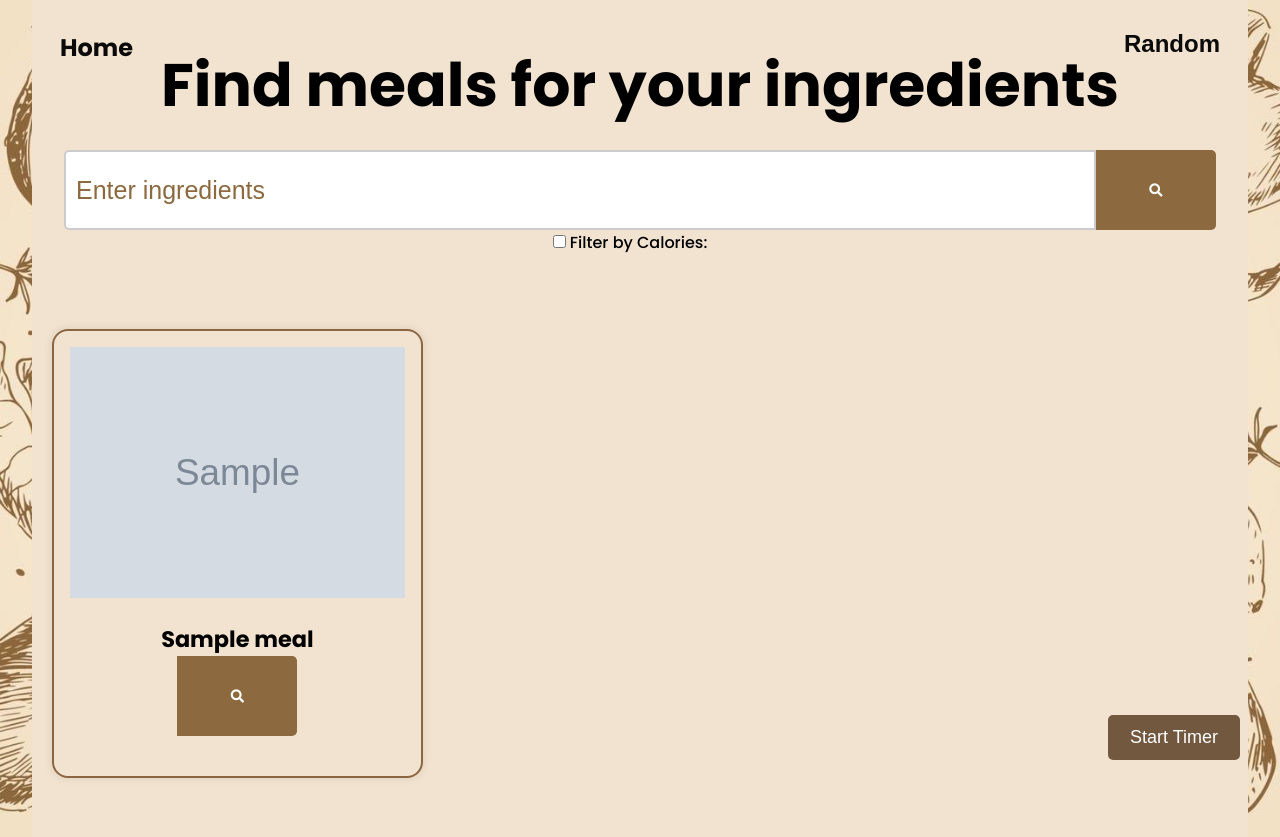
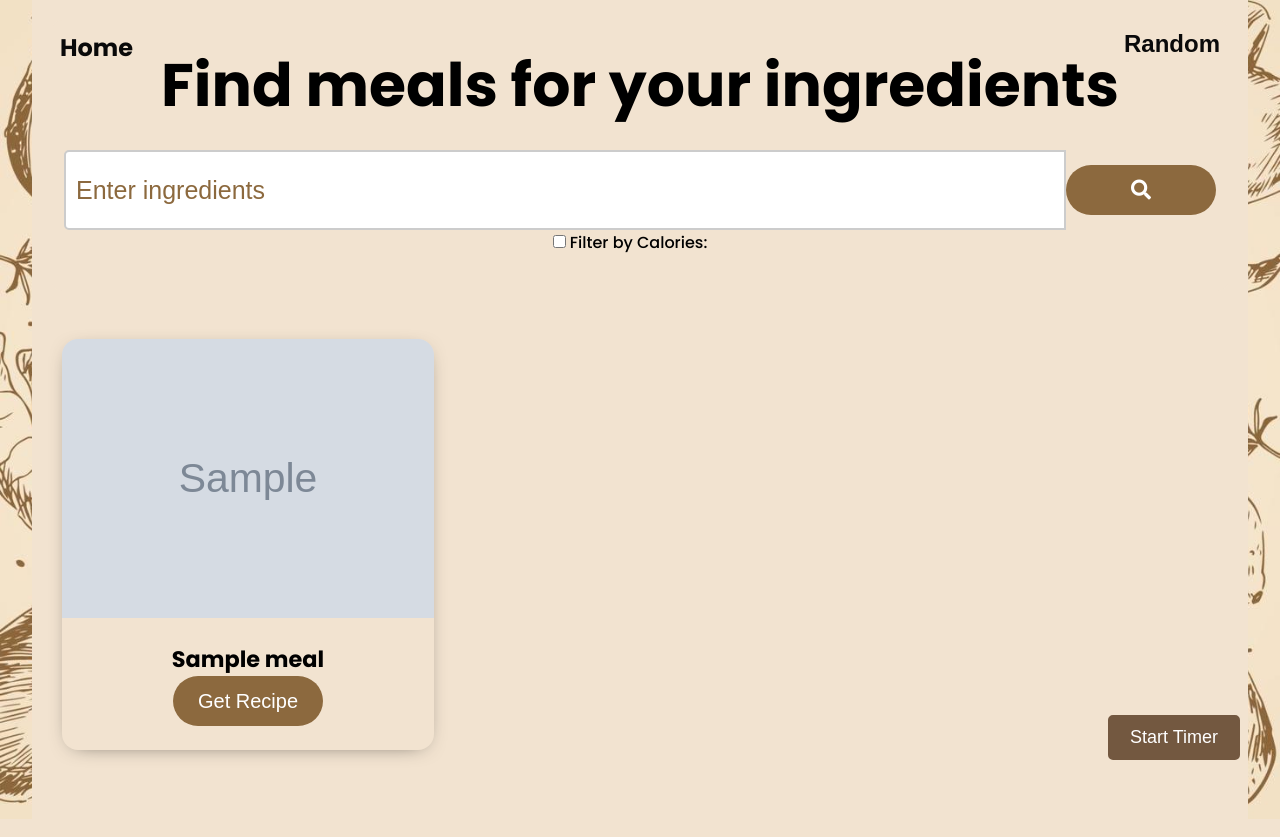
Before and after one commit to VU-AppliedProgramming/example-project, a Flask app: template front-end/templates/results.html in a window 1280 px wide. Run offline with Flask 3, Linux system fonts and the light colour scheme; the template is opened without the code that fills it: most values are stand-ins (such as "Sample title", 1, 10 or a date in 2020); grey boxes marked "Sample" are stand-in pictures.

Commit message:
fixed page with meals

```diff
--- a/front-end/static/css/styles.css
+++ b/front-end/static/css/styles.css
@@ -251,10 +251,11 @@ body {
 }
 
 .recipe-meal-image {
-    display: inline-block;
     max-width: 100%;
     height: auto;
     margin-top: 10px;
+    border-radius: 50%;
+    overflow: hidden;
 }
 
 .recip-link {
@@ -338,27 +339,6 @@ body {
 }
 
 
-
-@media screen and (min-width: 768px) {
-    #meal {
-        display: grid;
-        grid-template-columns: repeat(2, 1fr);
-        gap: 2rem;
-    }
-
-    .meal-item {
-        margin: 0;
-        border: 2px solid #8C6542;
-        border-radius: 1rem;
-        padding: 1rem;
-        box-shadow: 0 0 10px rgba(0, 0, 0, 0.1);
-    }
-
-    .meal-details {
-        width: 700px;
-    }
-}
-
 @media screen and (min-width: 992px) {
     #meal {
         grid-template-columns: repeat(3, 1fr);
@@ -437,3 +417,19 @@ body {
     background-color: #d63447;
     border-color: #d63447;
 }
+
+.results-container {
+    display: flex;
+    flex-wrap: wrap;
+}
+
+.meal-item {
+    flex: 0 0 calc(33.333% - 20px); /* Adjust the width as needed */
+    margin: 10px;
+    box-sizing: border-box;
+}
+
+.meal-img img {
+    max-width: 100%;
+    height: auto;
+}
--- a/front-end/templates/onerecipe.html
+++ b/front-end/templates/onerecipe.html
@@ -36,7 +36,11 @@
             margin: 0 10px;
         }
         .recipe-meal-image {
-            margin-top: 20px;
+        max-width: 100%;
+        height: auto;
+        margin-top: 10px;
+        border-radius: 50%;
+        overflow: hidden;
         }
         .recipe-link {
             margin-top: 20px;
--- a/front-end/templates/results.html
+++ b/front-end/templates/results.html
@@ -1,6 +1,21 @@
 {% extends "index.html" %}
 
 {% block content %}
+    <style>
+        .search-button {
+            width: 150px;
+            height: 50px;
+            border-radius: 25px;
+            font-size: 20px;
+            background-color: #8C693E;
+            color: white;
+            border-radius: 0 5px 5px 0;
+            cursor: pointer;
+            transition: background-color 0.3s ease;
+            border-radius: 25px;
+        }
+
+    </style>
     <div class="results-container">
         {% for meal in results %}
         <div class="meal-item" data-id="{{ meal.id }}">
@@ -10,7 +25,7 @@
             <div class="meal-name">
                 <h3>{{ meal.title }}</h3>
                 <form action="{{ url_for('recipe', meal_id=meal.id)}}" method="post">
-                    <button type="submit" class="search-button" id="search-button"><i class="fas fa-search"></i></button>
+                    <button type="submit" class="search-button" id="search-button">Get Recipe</button>
                 </form>
             </div>
         </div>
```
